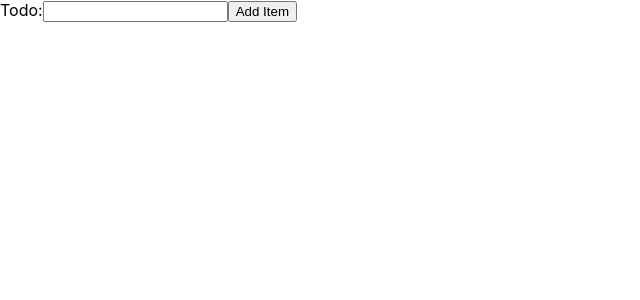
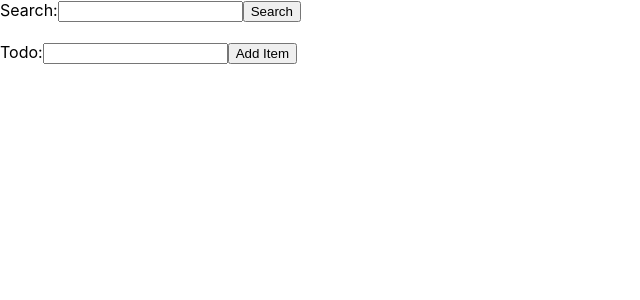
Before and after one commit to Wong-S/mintbean-Goals-Project, a React (Create React App) app: page / in a window 1280 px wide. Shown: the top 300 px of the page, without its empty margins (0-640 px from the left). Built offline with nearby package versions, Linux system fonts and the light colour scheme.

Commit message:
Add search function/fix todo list

```diff
--- a/src/App.js
+++ b/src/App.js
@@ -4,89 +4,56 @@ import React from 'react'; //I imported this in here...
 //import Moment from 'react-moment';
 import * as moment from 'moment';
 //=======================================================
+//=======================================================
+//Search Functionality Starts Here:
+function Search() {
 
-//Edit Component:
-// function EditTodo() {
+  const [search, setSearch] = React.useState('');
 
-//   const [editTitle, setEdit] = React.useState("");
+  function handleSearch(evt) {
+    evt.preventDefault();
+    console.log(search);
+    alert('Search activated');
+  }
+
+  function handleSearchChange(evt) {
+    setSearch(evt.target.value);
+
+  }
 
 
-//   function handleTodo(evt) {
-//     evt.preventDefault();
+  //Now, take the user's input and create a function to search for what they put in. Return results related/similar match
 
+  //1: create an empty array to hold the results to be later displayed
+  const searchResults = []
 
-//     const todoTitleList = [];
-//     todoTitleList.push(todoTitle);
-
-//     let elementTitle = document.createElement("p");
-//     let elementTitleDeleteButton = document.createElement("button");  //Delete Button
-//     let elementTitleEditButton = document.createElement("button");  // Edit Button
-
-//     document.querySelector("#todo-title").appendChild(elementTitle).textContent = todoTitleList ;
-
-//     //Add Delete button each time new task is added
-
-//     //NOTE: Finally, the button gets appended to EACH "p". Use the variable name, NOT "document.queryselector("p") which creates multiple "p", but duplicated buttons inside one "p" tag
-//     elementTitle.appendChild(elementTitleDeleteButton).textContent = "Delete" ;
-//     elementTitle.appendChild(elementTitleEditButton).textContent = "Edit" ;
-
-//     //Delete Event Listener
-//     elementTitleDeleteButton.addEventListener("click", (evt) => {
-//       evt.preventDefault();
-//       alert('Delete me');
-//       elementTitle.remove();
-//     });
+  //2: Filter for the results and push/append to the array; use regex
 
 
 
+  return (
+  <form onSubmit={handleSearch} >
+    Search:
+    <input value= {search} onChange = {handleSearchChange} type="text"></input>
+    {/* onChange is event listener */}
+    <button>Search</button>
+    <br></br>
+
+
+</form>)
+}
 
 
 
-
-
-
-
-//     }
-
-
-
-
-
-
-//   function handleTodoTitleChange(evt) {
-//     setTitle(evt.target.value);
-
-
-//   }
-
-
-//   return (
-//     <div>
-
-//         <form onSubmit = {handleEdit}>
-//             Todo:
-//             <input value={editTitle} onChange = {handleTodoEditChange} type="text"></input>
-//             <button>Update Item</button>
-//             <br></br>
-
-
-//         </form>
-
-//     </div>
-// )
-// };
-
-
-
-/////////////////////////////////////
-
-
+//=======================================================
+//=======================================================
+//Goal Track App Tasks Start Here:
+const todoTitleList = [];  //Global variable...
 
 function AddTodo() {
 
   const [todoTitle, setTitle] = React.useState("");
   // const[todoDetail, setDetail] = React.useState("");
-
 
   function handleTodo(evt) {
     evt.preventDefault();
@@ -98,9 +65,9 @@ function AddTodo() {
     // const displayDetails = document.querySelector('#todo-detail').textContent = todoDetail
 
 
-    const todoTitleList = [];
+    // const todoTitleList = [];
     todoTitleList.push(todoTitle);
-    //console.log(todoList);
+    console.log(todoTitleList);
 
     //NOTE: Create a new element and append the todoTitle and todoDetails.
 
@@ -108,7 +75,7 @@ function AddTodo() {
     let elementTitleDeleteButton = document.createElement("button");  //Delete Button
     let elementTitleEditButton = document.createElement("button");  // Edit Button
 
-    document.querySelector("#todo-title").appendChild(elementTitle).textContent = todoTitleList ;
+    document.querySelector("#todo-title").appendChild(elementTitle).textContent = todoTitle;
 
     //Add Delete button each time new task is added
 
@@ -176,27 +143,14 @@ function AddTodo() {
         elementTitle.appendChild(elementTitleDeleteButton).textContent = "Delete" ;
         elementTitle.appendChild(elementTitleEditButton).textContent = "Edit" ;
 
-
+        console.log(todoTitleList)
 
       })
-
-
-
-
-
-
-
-
 
     });
 
 
     }
-
-
-
-
-
 
   function handleTodoTitleChange(evt) {
     setTitle(evt.target.value);
@@ -237,14 +191,19 @@ function AddTodo() {
 
 
 
-
 function App() {
   return (
     <div>
+      <Search />
+      <br></br>
       <AddTodo />
 
 
     </div>
+
+
+
+
   );
 }
 
```
